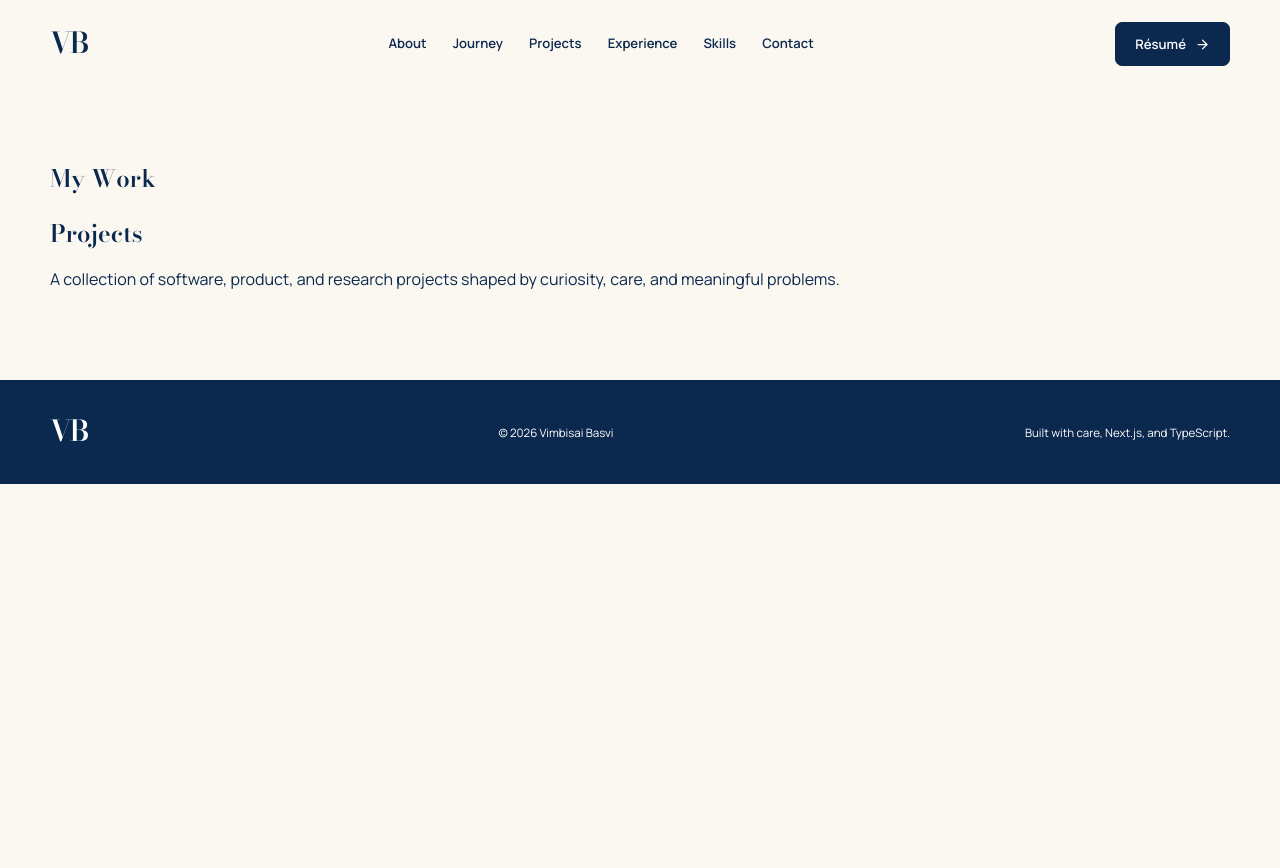
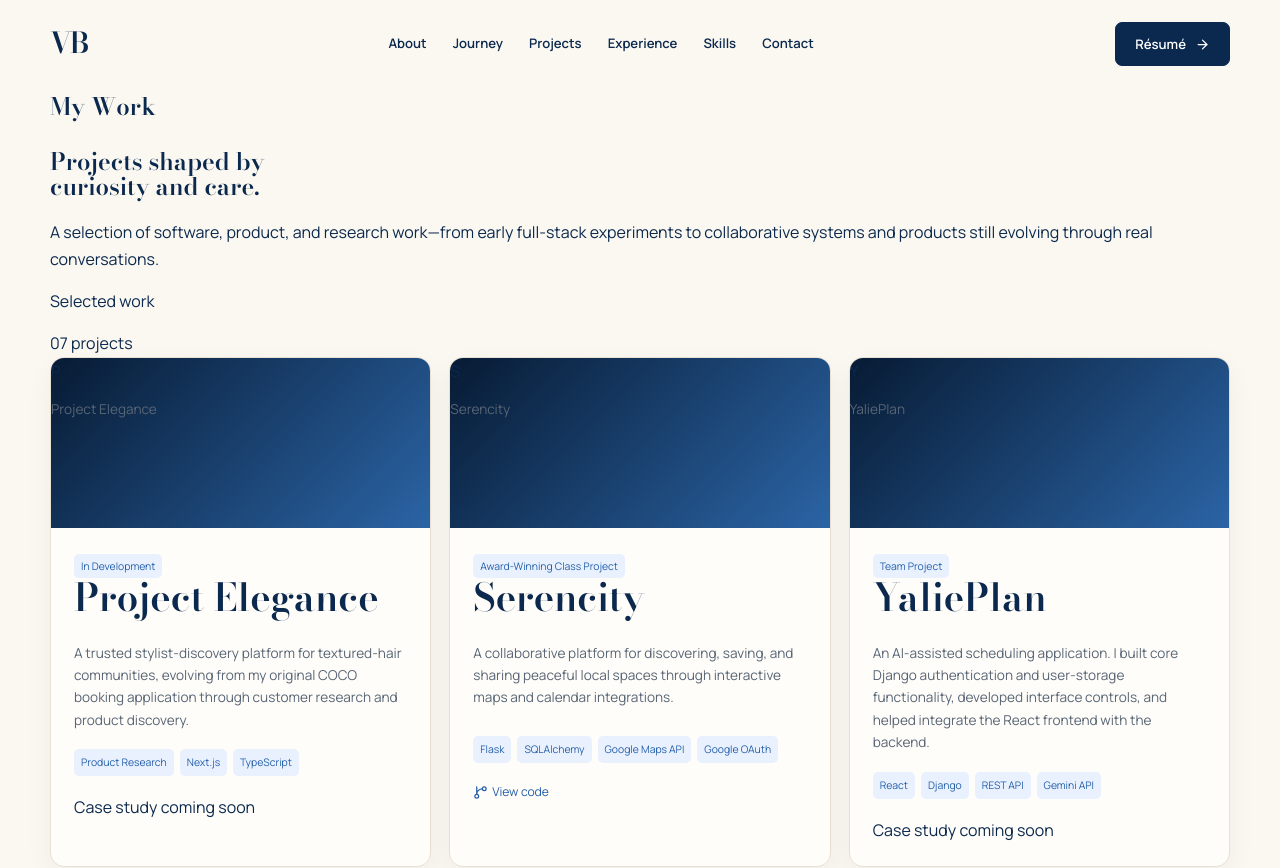
Before and after one commit to VimBasvi/personal-website, a Next.js app: page /projects in a window 1280 px wide. Shown: the top 868 px of the page. Before the commit the page ends 800 px from the top, so only its background shows below. Built offline with nearby package versions, Linux system fonts and the light colour scheme.

Commit message:
create project cards etc

```diff
--- a/app/projects/page.tsx
+++ b/app/projects/page.tsx
@@ -1,13 +1,53 @@
+import ProjectCard from "@/components/ProjectCard";
+import { projects } from "@/data/projects";
+import type { Metadata } from "next";
+
+export const metadata: Metadata = {
+  title: "Projects | Vimbisai Basvi",
+  description:
+    "Selected software, product, and human-computer interaction projects by Vimbisai Basvi.",
+};
+
 export default function ProjectsPage() {
   return (
     <main>
-      <section className="section shell">
+      <section className="projects-hero shell">
         <p className="section-kicker">My Work</p>
-        <h1>Projects</h1>
+        <h1>
+          Projects shaped by
+          <br />
+          curiosity and care<span>.</span>
+        </h1>
+        <p>
+          A selection of software, product, and research work—from early
+          full-stack experiments to collaborative systems and products still
+          evolving through real conversations.
+        </p>
+      </section>
 
+      <section className="projects-collection shell" aria-label="All projects">
+        <div className="projects-summary">
+          <p>Selected work</p>
+          <span>{projects.length.toString().padStart(2, "0")} projects</span>
+        </div>
+        <div className="project-grid project-grid-full">
+          {projects.map((project, index) => (
+            <ProjectCard
+              project={project}
+              key={project.slug}
+              priority={index < 2}
+            />
+          ))}
+        </div>
+      </section>
+
+      <section className="projects-closing shell">
+        <p className="section-kicker">Still Building</p>
+        <h2>This collection will grow with me.</h2>
         <p>
-          A collection of software, product, and research projects shaped by
-          curiosity, care, and meaningful problems.
+          I’m continuing to document the process behind these projects, add
+          interface images, and build new work at the intersection of
+          engineering, education, and thoughtful product design.
         </p>
       </section>
     </main>
--- /dev/null
+++ b/components/ProjectCard.tsx
@@ -0,0 +1,59 @@
+import type { Project } from "@/data/projects";
+import { ArrowUpRight, GitBranch } from "lucide-react";
+import Image from "next/image";
+
+type ProjectCardProps = {
+  project: Project;
+  priority?: boolean;
+};
+
+export default function ProjectCard({
+  project,
+  priority = false,
+}: ProjectCardProps) {
+  return (
+    <article className="project-card">
+      <div className={`project-visual project-visual-${project.slug}`}>
+        {project.image ? (
+          <Image
+            src={project.image}
+            alt={`${project.title} interface`}
+            fill
+            priority={priority}
+            sizes="(max-width: 760px) 100vw, (max-width: 1100px) 50vw, 33vw"
+          />
+        ) : (
+          <div className="project-placeholder" aria-hidden="true">
+            <span>{project.title.charAt(0)}</span>
+            <p>{project.title}</p>
+          </div>
+        )}
+      </div>
+      <div className="project-body">
+        <span className="badge">{project.status}</span>
+        <h2>{project.title}</h2>
+        <p>{project.description}</p>
+        <div className="tags" aria-label={`${project.title} technologies`}>
+          {project.technologies.map((technology) => (
+            <span key={technology}>{technology}</span>
+          ))}
+        </div>
+        <div className="project-links">
+          {project.githubUrl ? (
+            <a href={project.githubUrl} target="_blank" rel="noreferrer">
+              <GitBranch size={15} />
+              View code
+            </a>
+          ) : (
+            <span className="project-note">Case study coming soon</span>
+          )}
+          {project.liveUrl && (
+            <a href={project.liveUrl} target="_blank" rel="noreferrer">
+              Live site <ArrowUpRight size={15} />
+            </a>
+          )}
+        </div>
+      </div>
+    </article>
+  );
+}
```
Also changed, not shown: components/Projects.tsx (+21 -14 lines).
